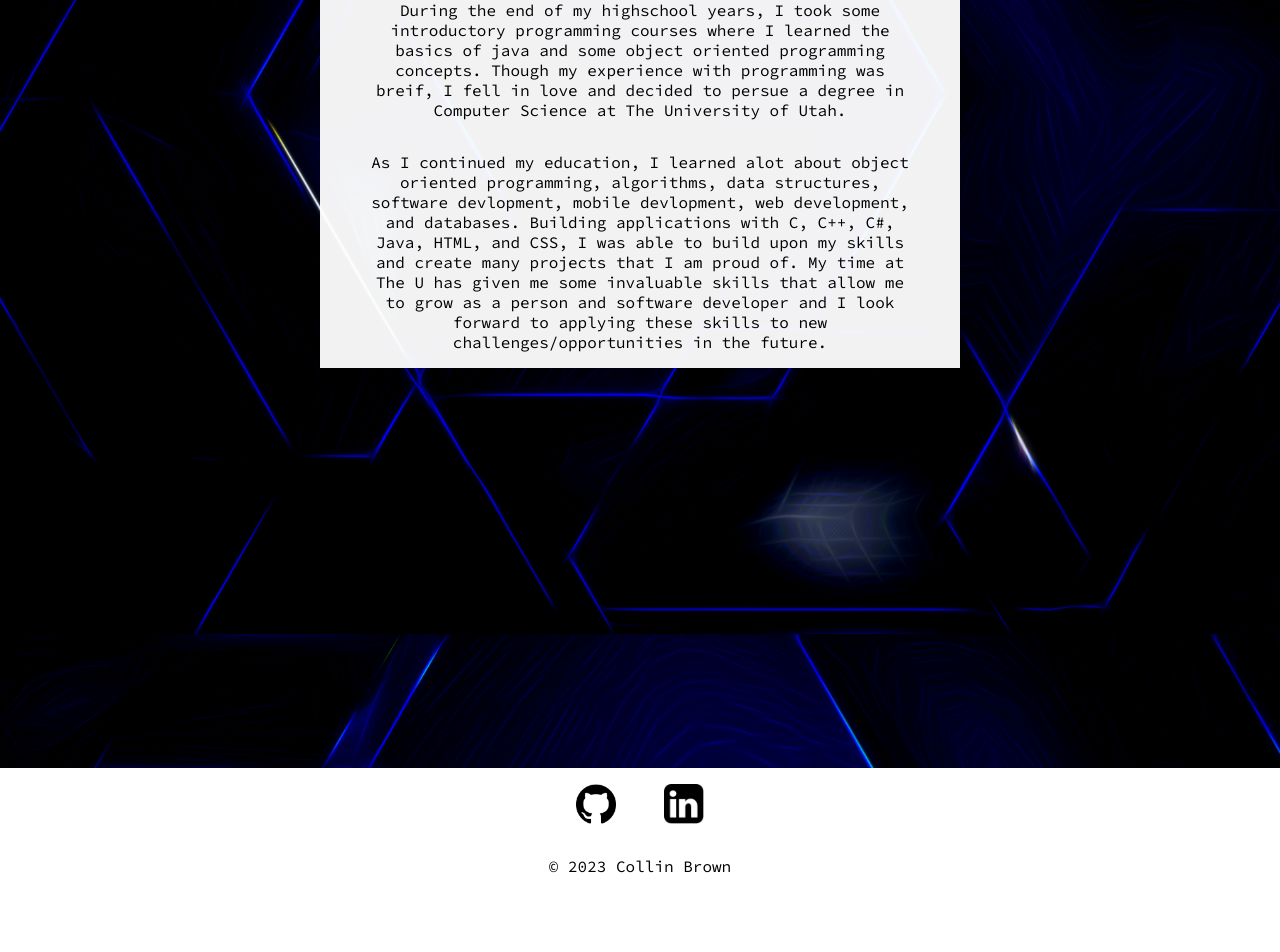
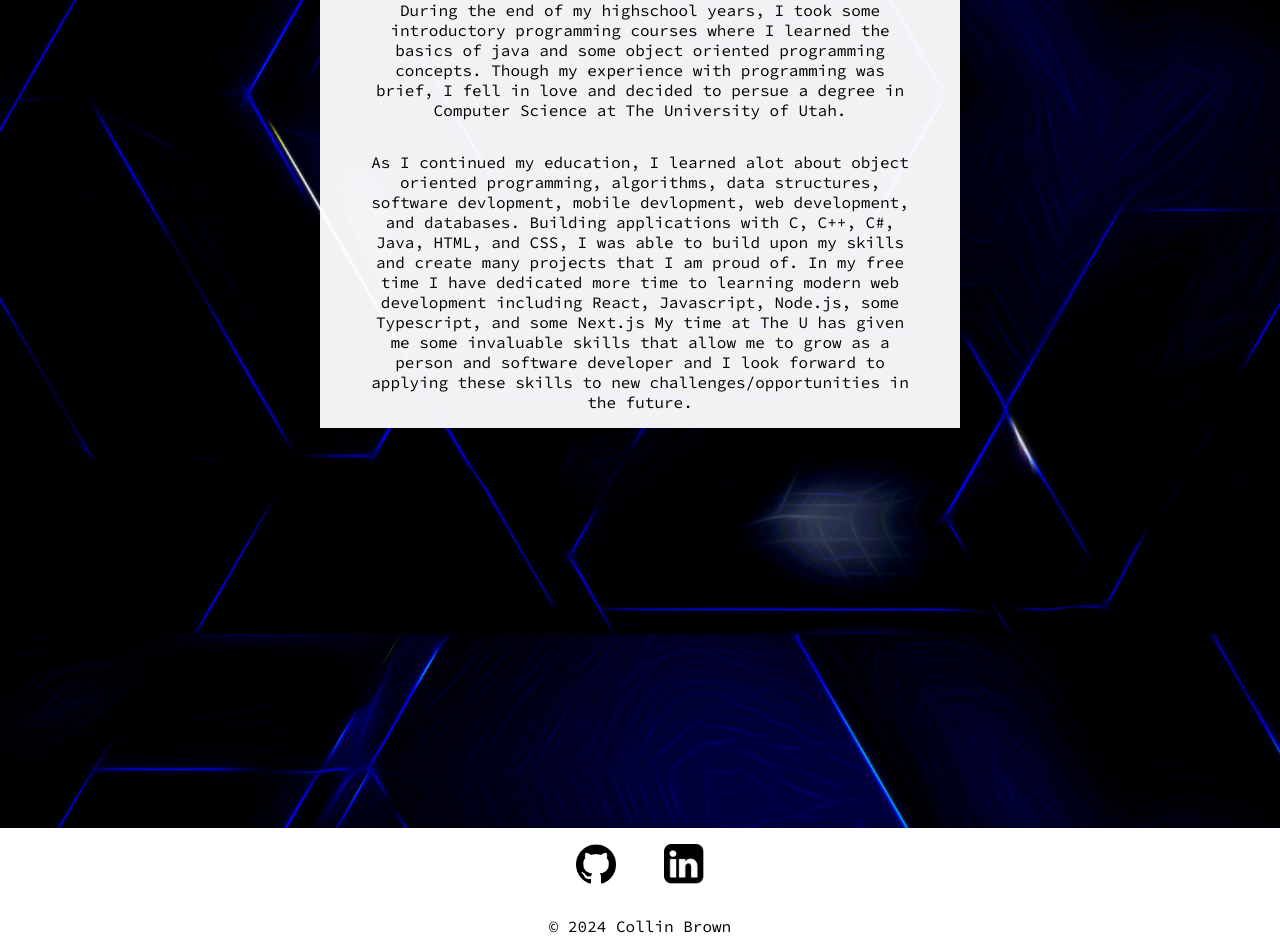
Before and after one commit to csbrown2000/cbrown-personal-portfolio, a React (Create React App) app: page /about in a window 1280 px wide. Shown: the part 966-1918 px from the top of the page. Before the commit the page ends 1858 px from the top, so only its background shows below. Built offline with nearby package versions, Linux system fonts and the light colour scheme.

Commit message:
Updating about page, copyright, bug fixes

```diff
--- a/src/App.js
+++ b/src/App.js
@@ -25,7 +25,6 @@ function App() {
 
 					<Route exact path='/' element={<HomeDisplay/>}/>
 				</Routes>
-
 			<Footer/>
 		</div>
 
--- a/src/components/Footer.js
+++ b/src/components/Footer.js
@@ -19,7 +19,7 @@ function Footer(){
 				</li>
 			</ul>
 			<div>
-				<p>© 2023 Collin Brown</p>
+				<p>© 2024 Collin Brown</p>
 			</div>
 		</footer>
 	);
--- a/src/components/about.js
+++ b/src/components/about.js
@@ -25,10 +25,10 @@ function About() {
 					When I was younger I developed a passion for computers and games. By this time, I had already started a lawncare company, so I took some of the money that I made and built my first computer. This was my first hands on experience with computer hardware, but this sparked an interest into how I can make the hardware do what I want. So I learned to code.
 				</p>
 				<p>
-					During the end of my highschool years, I took some introductory programming courses where I learned the basics of java and some object oriented programming concepts. Though my experience with programming was breif, I fell in love and decided to persue a degree in Computer Science at The University of Utah.
+					During the end of my highschool years, I took some introductory programming courses where I learned the basics of java and some object oriented programming concepts. Though my experience with programming was brief, I fell in love and decided to persue a degree in Computer Science at The University of Utah.
 				</p>
 				<p>
-					As I continued my education, I learned alot about object oriented programming, algorithms, data structures, software devlopment, mobile devlopment, web development, and databases. Building applications with C, C++, C#, Java, HTML, and CSS, I was able to build upon my skills and create many projects that I am proud of. My time at The U has given me some invaluable skills that allow me to grow as a person and software developer and I look forward to applying these skills to new challenges/opportunities in the future.
+					As I continued my education, I learned alot about object oriented programming, algorithms, data structures, software devlopment, mobile devlopment, web development, and databases. Building applications with C, C++, C#, Java, HTML, and CSS, I was able to build upon my skills and create many projects that I am proud of. In my free time I have dedicated more time to learning modern web development including React, Javascript, Node.js, some Typescript, and some Next.js My time at The U has given me some invaluable skills that allow me to grow as a person and software developer and I look forward to applying these skills to new challenges/opportunities in the future.
 				</p>
 			</div>
 
```
Also changed, not shown: 1 other file (tests, documents, lock files or other folders).
